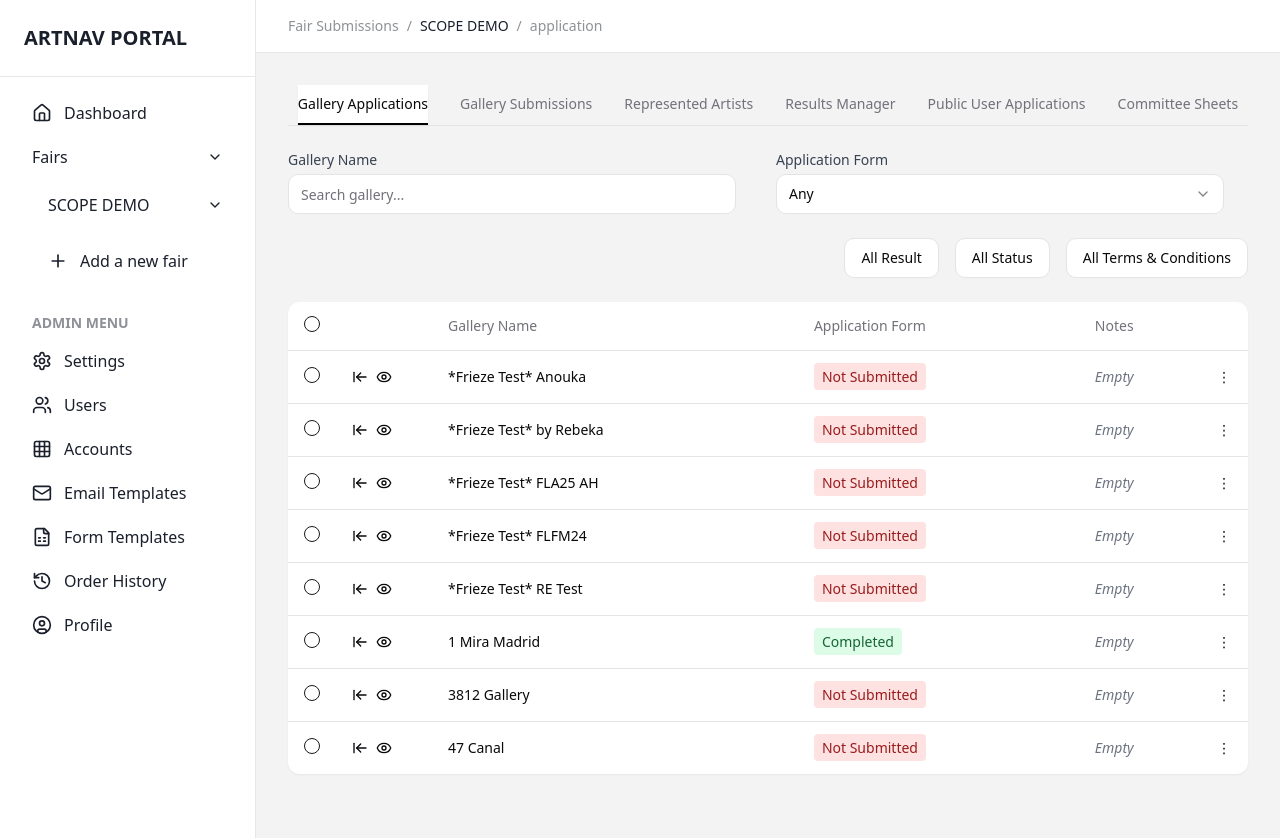
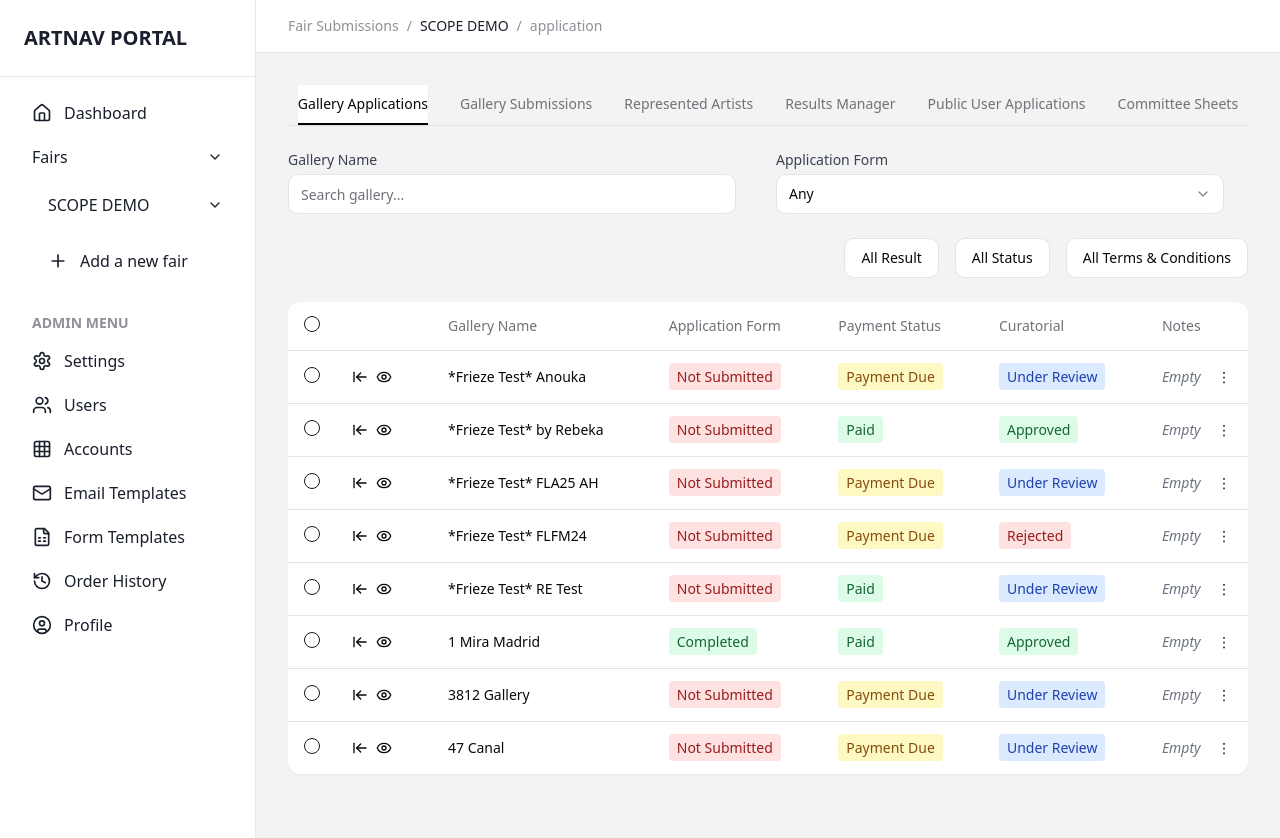
Before and after one commit to kazim3811/scope-artnav-demo, a React (Vite) app: page /submissions in a window 1280 px wide. Built offline with nearby package versions, Linux system fonts and the light colour scheme.

Commit message:
Add payment and curatorial columns
Adds two new columns to the submissions table: payment status and curatorial.

```diff
--- a/src/pages/Submissions.tsx
+++ b/src/pages/Submissions.tsx
@@ -20,19 +20,88 @@ const Submissions = () => {
   const [applicationForm, setApplicationForm] = useState("any");
 
   const submissions = [
-    { id: 1, name: "*Frieze Test* Anouka", status: "Not Submitted" },
-    { id: 2, name: "*Frieze Test* by Rebeka", status: "Not Submitted" },
-    { id: 3, name: "*Frieze Test* FLA25 AH", status: "Not Submitted" },
-    { id: 4, name: "*Frieze Test* FLFM24", status: "Not Submitted" },
-    { id: 5, name: "*Frieze Test* RE Test", status: "Not Submitted" },
-    { id: 6, name: "1 Mira Madrid", status: "Completed" },
-    { id: 7, name: "3812 Gallery", status: "Not Submitted" },
-    { id: 8, name: "47 Canal", status: "Not Submitted" },
+    {
+      id: 1,
+      name: "*Frieze Test* Anouka",
+      status: "Not Submitted",
+      paymentStatus: "Payment Due",
+      curatorial: "Under Review"
+    },
+    {
+      id: 2,
+      name: "*Frieze Test* by Rebeka",
+      status: "Not Submitted",
+      paymentStatus: "Paid",
+      curatorial: "Approved"
+    },
+    {
+      id: 3,
+      name: "*Frieze Test* FLA25 AH",
+      status: "Not Submitted",
+      paymentStatus: "Payment Due",
+      curatorial: "Under Review"
+    },
+    {
+      id: 4,
+      name: "*Frieze Test* FLFM24",
+      status: "Not Submitted",
+      paymentStatus: "Payment Due",
+      curatorial: "Rejected"
+    },
+    {
+      id: 5,
+      name: "*Frieze Test* RE Test",
+      status: "Not Submitted",
+      paymentStatus: "Paid",
+      curatorial: "Under Review"
+    },
+    {
+      id: 6,
+      name: "1 Mira Madrid",
+      status: "Completed",
+      paymentStatus: "Paid",
+      curatorial: "Approved"
+    },
+    {
+      id: 7,
+      name: "3812 Gallery",
+      status: "Not Submitted",
+      paymentStatus: "Payment Due",
+      curatorial: "Under Review"
+    },
+    {
+      id: 8,
+      name: "47 Canal",
+      status: "Not Submitted",
+      paymentStatus: "Payment Due",
+      curatorial: "Under Review"
+    },
   ];
 
   const filteredSubmissions = submissions.filter((submission) =>
     submission.name.toLowerCase().includes(search.toLowerCase())
   );
+
+  const getStatusColor = (status: string) => {
+    switch (status) {
+      case "Payment Due":
+        return "bg-yellow-100 text-yellow-800";
+      case "Paid":
+        return "bg-green-100 text-green-800";
+      case "Under Review":
+        return "bg-blue-100 text-blue-800";
+      case "Approved":
+        return "bg-green-100 text-green-800";
+      case "Rejected":
+        return "bg-red-100 text-red-800";
+      case "Completed":
+        return "bg-green-100 text-green-800";
+      case "Not Submitted":
+        return "bg-red-100 text-red-800";
+      default:
+        return "bg-gray-100 text-gray-800";
+    }
+  };
 
   return (
     <MainLayout>
@@ -145,6 +214,8 @@ const Submissions = () => {
                   <TableHead className="w-24"></TableHead>
                   <TableHead>Gallery Name</TableHead>
                   <TableHead>Application Form</TableHead>
+                  <TableHead>Payment Status</TableHead>
+                  <TableHead>Curatorial</TableHead>
                   <TableHead>Notes</TableHead>
                 </TableRow>
               </TableHeader>
@@ -163,13 +234,23 @@ const Submissions = () => {
                     <TableCell>{submission.name}</TableCell>
                     <TableCell>
                       <span
-                        className={`px-2 py-1 rounded text-sm ${
-                          submission.status === "Completed"
-                            ? "bg-green-100 text-green-800"
-                            : "bg-red-100 text-red-800"
-                        }`}
+                        className={`px-2 py-1 rounded text-sm ${getStatusColor(submission.status)}`}
                       >
                         {submission.status}
+                      </span>
+                    </TableCell>
+                    <TableCell>
+                      <span
+                        className={`px-2 py-1 rounded text-sm ${getStatusColor(submission.paymentStatus)}`}
+                      >
+                        {submission.paymentStatus}
+                      </span>
+                    </TableCell>
+                    <TableCell>
+                      <span
+                        className={`px-2 py-1 rounded text-sm ${getStatusColor(submission.curatorial)}`}
+                      >
+                        {submission.curatorial}
                       </span>
                     </TableCell>
                     <TableCell>
```
Also changed, not shown: 1 other file (tests, documents, lock files or other folders).
